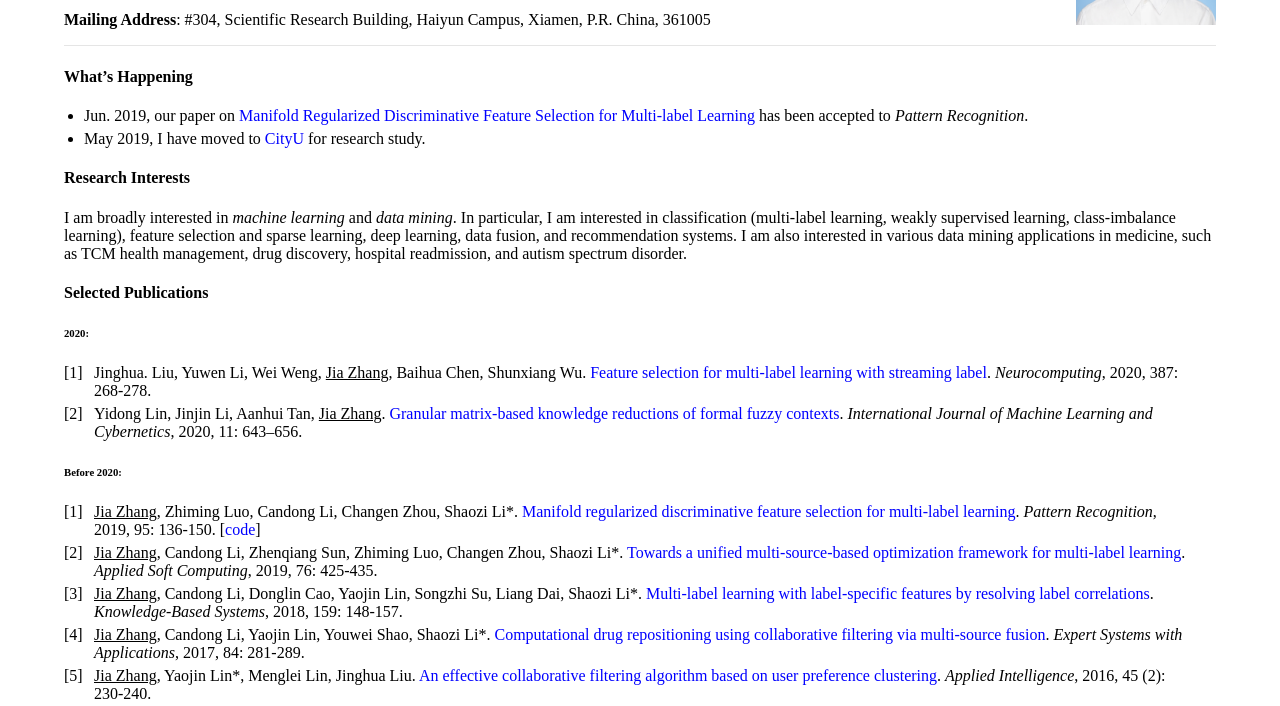
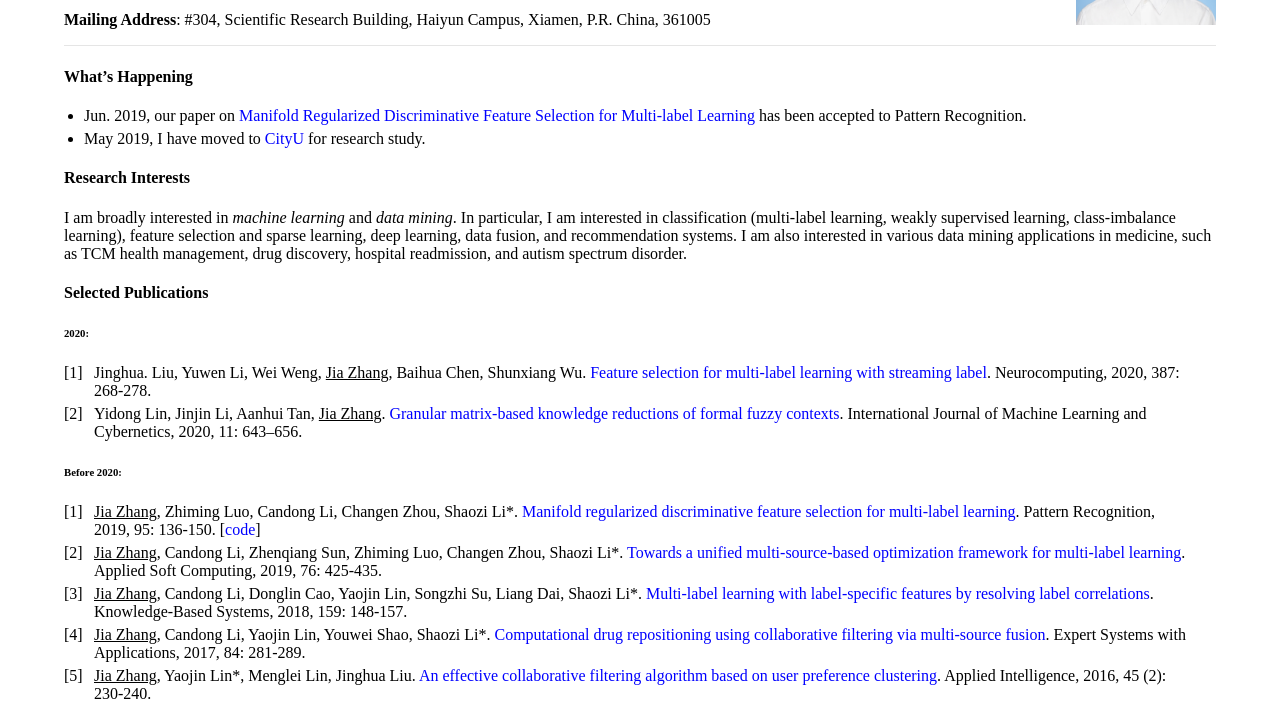
Before and after one commit to jiazhang-ml/jiazhang-ml.github.io, a Jekyll site: the page built from index.md, in a window 1280 px wide. Shown: the part 246-952 px from the top of the page. Built offline with Jekyll 4.4.1, drawn with Linux system fonts in a browser that asks for light colours; some of the changed text lies outside the part shown.

```diff
--- a/index.md
+++ b/index.md
@@ -16,7 +16,7 @@ I am currently working towards the Ph.D. degree in the Artificial Intelligence D
 
 #### What's Happening
 
-* Jun. 2019, our paper on [Manifold Regularized Discriminative Feature Selection for Multi-label Learning](https://www.sciencedirect.com/science/article/pii/S0031320319302341) has been accepted to *Pattern Recognition*.
+* Jun. 2019, our paper on [Manifold Regularized Discriminative Feature Selection for Multi-label Learning](https://www.sciencedirect.com/science/article/pii/S0031320319302341) has been accepted to Pattern Recognition.
 * May 2019, I have moved to [CityU](https://www.cityu.edu.hk/) for research study.
 
 #### Research Interests
@@ -26,20 +26,20 @@ I am broadly interested in *machine learning* and *data mining*. In particular,
 #### Selected Publications
 
 ###### 2020:
-1. Jinghua. Liu, Yuwen Li, Wei Weng, <u>Jia Zhang</u>, Baihua Chen, Shunxiang Wu. [Feature selection for multi-label learning with streaming label](https://www.sciencedirect.com/science/article/abs/pii/S0925231220300242). *Neurocomputing*, 2020, 387: 268-278.
-2. Yidong Lin, Jinjin Li, Aanhui Tan, <u>Jia Zhang</u>. [Granular matrix-based knowledge reductions of formal fuzzy contexts](https://link.springer.com/article/10.1007/s13042-019-01022-4). *International Journal of Machine Learning and Cybernetics*, 2020, 11: 643–656.
+1. Jinghua. Liu, Yuwen Li, Wei Weng, <u>Jia Zhang</u>, Baihua Chen, Shunxiang Wu. [Feature selection for multi-label learning with streaming label](https://www.sciencedirect.com/science/article/abs/pii/S0925231220300242). Neurocomputing, 2020, 387: 268-278.
+2. Yidong Lin, Jinjin Li, Aanhui Tan, <u>Jia Zhang</u>. [Granular matrix-based knowledge reductions of formal fuzzy contexts](https://link.springer.com/article/10.1007/s13042-019-01022-4). International Journal of Machine Learning and Cybernetics, 2020, 11: 643–656.
 
 
 ###### Before 2020:
-1. <u>Jia Zhang</u>, Zhiming Luo, Candong Li, Changen Zhou, Shaozi Li\*. [Manifold regularized discriminative feature selection for multi-label learning](https://www.sciencedirect.com/science/article/abs/pii/S0031320319302341). *Pattern Recognition*, 2019, 95: 136-150. [[code](MDFS-master.zip)]
-2. <u>Jia Zhang</u>, Candong Li, Zhenqiang Sun, Zhiming Luo, Changen Zhou, Shaozi Li\*. [Towards a unified multi-source-based optimization framework for multi-label learning](https://www.sciencedirect.com/science/article/abs/pii/S1568494618307051). *Applied Soft Computing*, 2019, 76: 425-435.
-3. <u>Jia Zhang</u>, Candong Li, Donglin Cao, Yaojin Lin, Songzhi Su, Liang Dai, Shaozi Li\*. [Multi-label learning with label-specific features by resolving label correlations](https://www.sciencedirect.com/science/article/abs/pii/S0950705118303472). *Knowledge-Based Systems*, 2018, 159: 148-157.
-4. <u>Jia Zhang</u>, Candong Li, Yaojin Lin, Youwei Shao, Shaozi Li\*. [Computational drug repositioning using collaborative filtering via multi-source fusion](https://www.sciencedirect.com/science/article/pii/S0957417417303202). *Expert Systems with Applications*, 2017, 84: 281-289.
-5. <u>Jia Zhang</u>, Yaojin Lin\*, Menglei Lin, Jinghua Liu. [An effective collaborative filtering algorithm based on user preference clustering](https://link.springer.com/article/10.1007/s10489-015-0756-9). *Applied Intelligence*, 2016, 45 (2): 230-240.
-6. Z. Sun, <u>J. Zhang</u>, L. Dai, C. Li, C. Zhou, J. Xin, S. Li. [Mutual information based multi-label feature selection via constrained convex optimization](https://www.sciencedirect.com/science/article/abs/pii/S0925231218312360). *Neurocomputing*, 2019, 329: 447-456.
-7. Liang Dai, <u>Jia Zhang</u>, Candong Li, Changen Zhou, Shaozi Li. [Multi‐label feature selection with application to TCM state identification](https://onlinelibrary.wiley.com/doi/abs/10.1002/cpe.4634). *Concurrency and Computation: Practice and Experience*, 2019, 31 (23): e4634.
-8. Jinghua Liu, Yaojin Lin, Menglei Lin, Shunxiang Wu, Jia Zhang. [Feature selection based on quality of information](https://www.sciencedirect.com/science/article/abs/pii/S0925231216312991). *Neurocomputing*, 2017, 225: 11-22.
-9. Yaojin Lin, Qinghua Hu, <u>Jia Zhang</u>, Xindong Wu. [Multi-label feature selection with streaming labels](https://www.sciencedirect.com/science/article/pii/S0020025516306120). *Information Sciences*, 2016, 372: 256-275.
+1. <u>Jia Zhang</u>, Zhiming Luo, Candong Li, Changen Zhou, Shaozi Li\*. [Manifold regularized discriminative feature selection for multi-label learning](https://www.sciencedirect.com/science/article/abs/pii/S0031320319302341). Pattern Recognition, 2019, 95: 136-150. [[code](MDFS-master.zip)]
+2. <u>Jia Zhang</u>, Candong Li, Zhenqiang Sun, Zhiming Luo, Changen Zhou, Shaozi Li\*. [Towards a unified multi-source-based optimization framework for multi-label learning](https://www.sciencedirect.com/science/article/abs/pii/S1568494618307051). Applied Soft Computing, 2019, 76: 425-435.
+3. <u>Jia Zhang</u>, Candong Li, Donglin Cao, Yaojin Lin, Songzhi Su, Liang Dai, Shaozi Li\*. [Multi-label learning with label-specific features by resolving label correlations](https://www.sciencedirect.com/science/article/abs/pii/S0950705118303472). Knowledge-Based Systems, 2018, 159: 148-157.
+4. <u>Jia Zhang</u>, Candong Li, Yaojin Lin, Youwei Shao, Shaozi Li\*. [Computational drug repositioning using collaborative filtering via multi-source fusion](https://www.sciencedirect.com/science/article/pii/S0957417417303202). Expert Systems with Applications, 2017, 84: 281-289.
+5. <u>Jia Zhang</u>, Yaojin Lin\*, Menglei Lin, Jinghua Liu. [An effective collaborative filtering algorithm based on user preference clustering](https://link.springer.com/article/10.1007/s10489-015-0756-9). Applied Intelligence, 2016, 45 (2): 230-240.
+6. Z. Sun, <u>J. Zhang</u>, L. Dai, C. Li, C. Zhou, J. Xin, S. Li. [Mutual information based multi-label feature selection via constrained convex optimization](https://www.sciencedirect.com/science/article/abs/pii/S0925231218312360). Neurocomputing, 2019, 329: 447-456.
+7. Liang Dai, <u>Jia Zhang</u>, Candong Li, Changen Zhou, Shaozi Li. [Multi‐label feature selection with application to TCM state identification](https://onlinelibrary.wiley.com/doi/abs/10.1002/cpe.4634). Concurrency and Computation: Practice and Experience, 2019, 31 (23): e4634.
+8. Jinghua Liu, Yaojin Lin, Menglei Lin, Shunxiang Wu, Jia Zhang. [Feature selection based on quality of information](https://www.sciencedirect.com/science/article/abs/pii/S0925231216312991). Neurocomputing, 2017, 225: 11-22.
+9. Yaojin Lin, Qinghua Hu, <u>Jia Zhang</u>, Xindong Wu. [Multi-label feature selection with streaming labels](https://www.sciencedirect.com/science/article/pii/S0020025516306120). Information Sciences, 2016, 372: 256-275.
 
 #### Professional Activities
 
```
